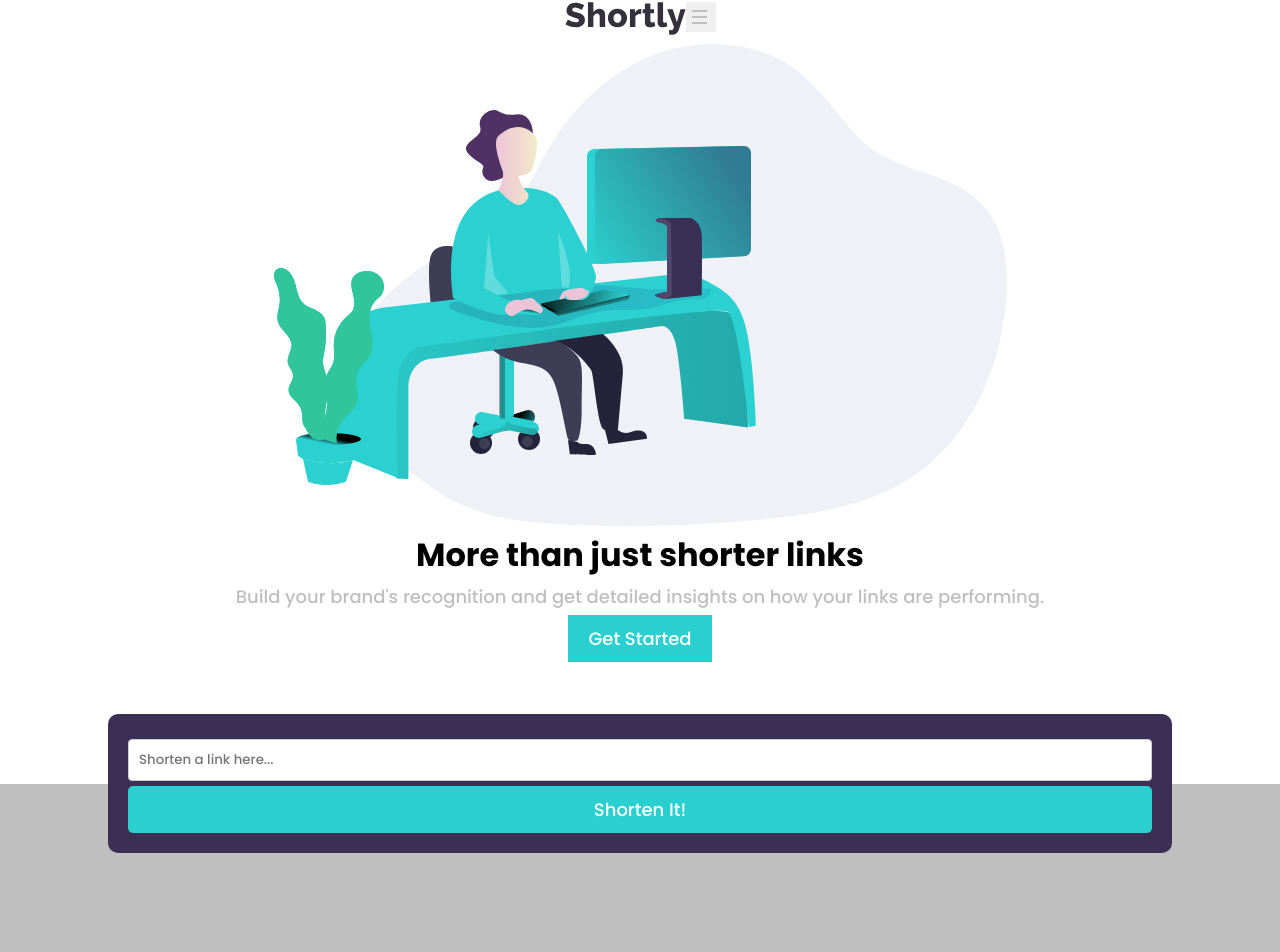
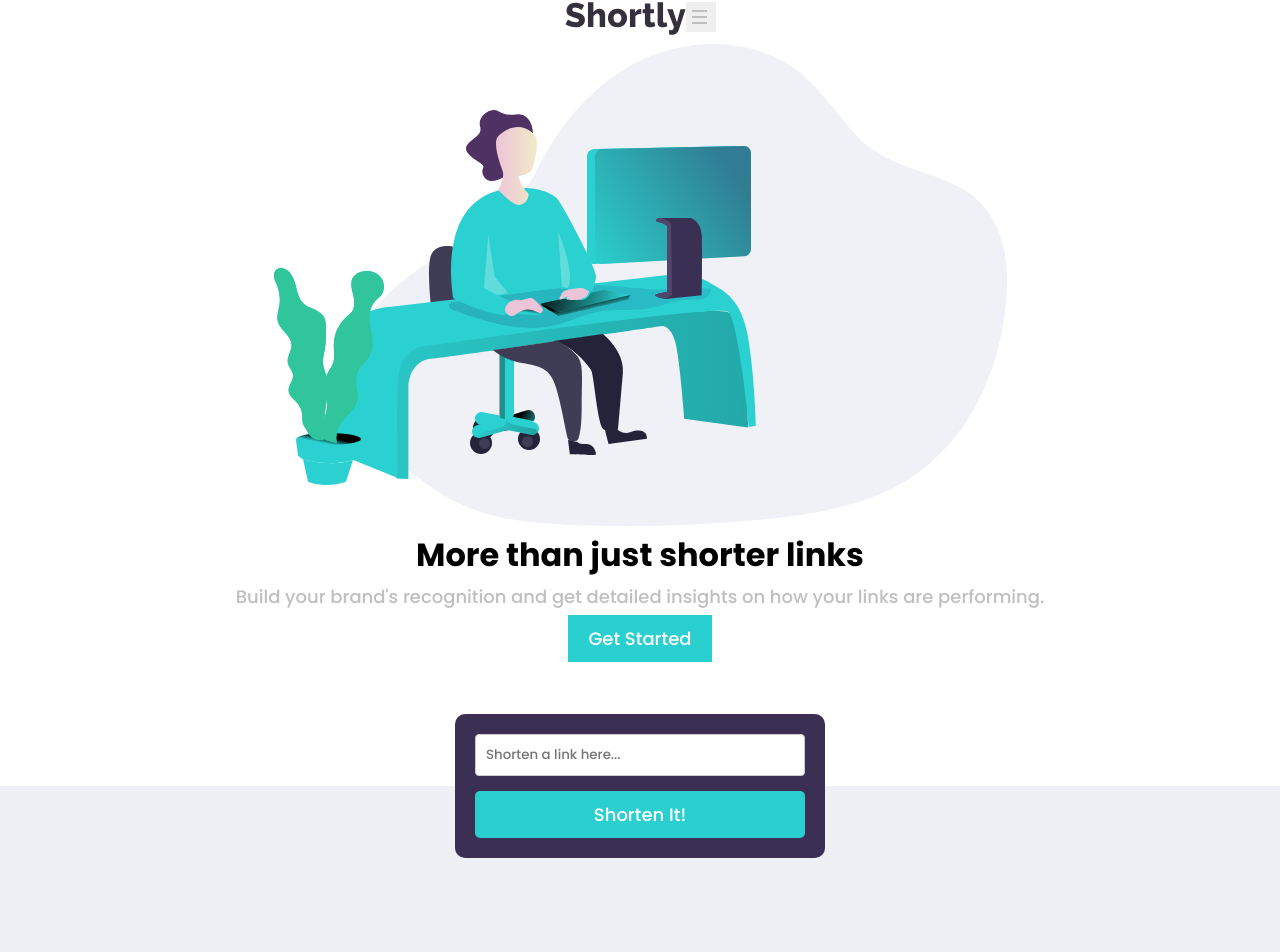
Before and after one commit to yingmo55/URL-shortening-API-landing-page, a React (Create React App) app: page / in a window 1280 px wide. Shown: the top 952 px of the page. Built offline with nearby package versions, Linux system fonts and the light colour scheme.

Commit message:
Adjust background color

```diff
--- a/src/Components/ShortenUrl/ShortenUrl.css
+++ b/src/Components/ShortenUrl/ShortenUrl.css
@@ -1,12 +1,12 @@
 .shortenUrl {
     display: grid;
-    grid-template-rows: repeat(4, 1fr);
+    grid-template-rows: repeat(3, 1fr);
 }
 
 
 .shortenUrlForm {
     margin: auto;
-    width: 80%;
+    width: min(330px, 80%);
     display: flex;
     flex-flow: column wrap;
     background-color: hsl(257, 27%, 26%);
@@ -23,7 +23,7 @@
     border: 1px solid #ccc;
     border-radius: 4px;
     box-sizing: border-box;
-    margin: 5px 0;
+    margin-bottom: 15px;
 }
 
 .shortenUrlForm button {
@@ -37,7 +37,7 @@
 
 .shortenedUrls {
     grid-area: 2 / 1 / -1 / -1;
-    background-color: hsl(0, 0%, 75%);
+    background-color: hsl(230, 25%, 95%);
     height: 100%;
     width: 100%;
 }
```
